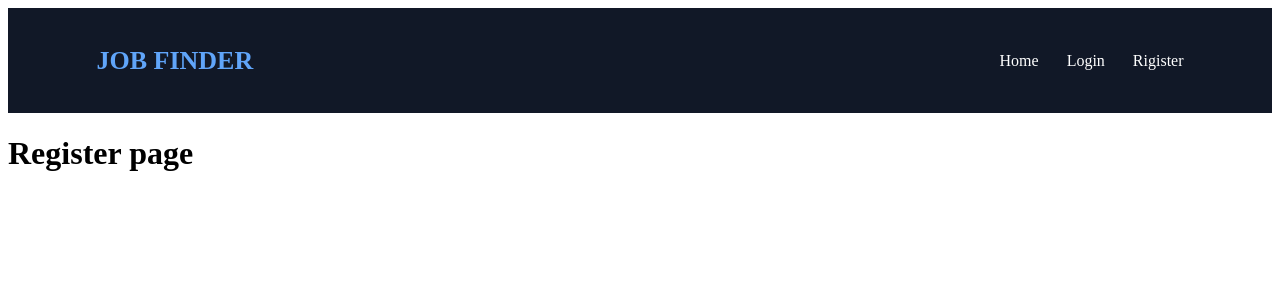
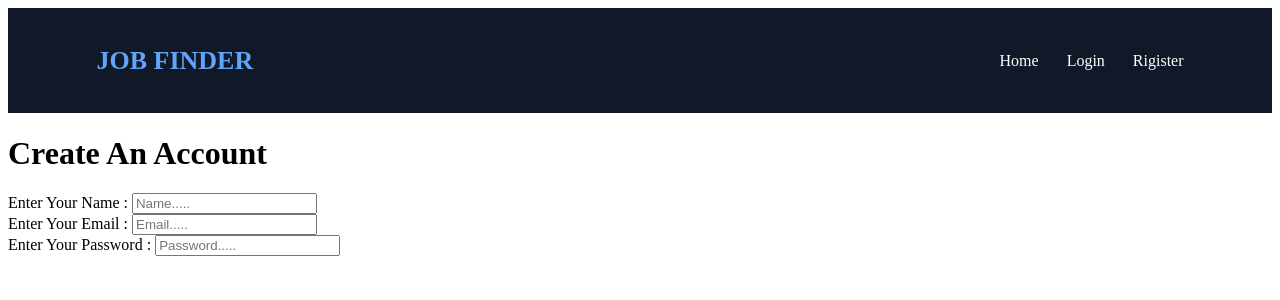
Before and after one commit to mohammedyunus1847/-job-portal, a React (Vite) app in the folder frontend/jobportal/: page /register in a window 1280 px wide. Shown: the top 300 px of the page. Built offline with nearby package versions, Linux system fonts and the light colour scheme.

Commit message:
added login page

```diff
--- a/frontend/jobportal/src/App.jsx
+++ b/frontend/jobportal/src/App.jsx
@@ -2,6 +2,7 @@ import Navbar from "./components/navbar"
 import { BrowserRouter,Routes,Route } from "react-router-dom"
 import Home from "./pages/home"
 import Login from "./pages/login"
+import Register from "./pages/register"
 
 function App() {
 
@@ -12,7 +13,7 @@ function App() {
       <Routes>
         <Route path="/" element={<Home/>}/>
         <Route path="/login" element={<Login/>}/>
-        <Route path="/register" element={<h1>Register page</h1>}/>
+        <Route path="/register" element={<Register/>}/>
       </Routes>
     </BrowserRouter>
   )
--- a/frontend/jobportal/src/pages/register.jsx
+++ b/frontend/jobportal/src/pages/register.jsx
@@ -0,0 +1,35 @@
+import { useState } from "react";
+
+function Register(){
+    const[name,setName]=useState('');
+    return(
+        <div>
+            <h1> Create An Account </h1>
+            <form action="">
+                <div>
+                    <label htmlFor="">Enter Your Name : </label>
+                    <input type="name" placeholder="Name....."/>
+                </div>
+
+                <div>
+                    <label htmlFor="">Enter Your Email : </label>
+                    <input type="email"  placeholder="Email....."/>
+                </div>
+
+                <div>
+                    <label htmlFor="">Enter Your Password : </label>
+                    <input type="password" placeholder="Password....."/>
+                </div>
+
+                <div>
+                    <label htmlFor=""></label>
+                </div>
+
+            </form>
+
+        </div>
+
+    )
+}
+
+export default Register;
```
